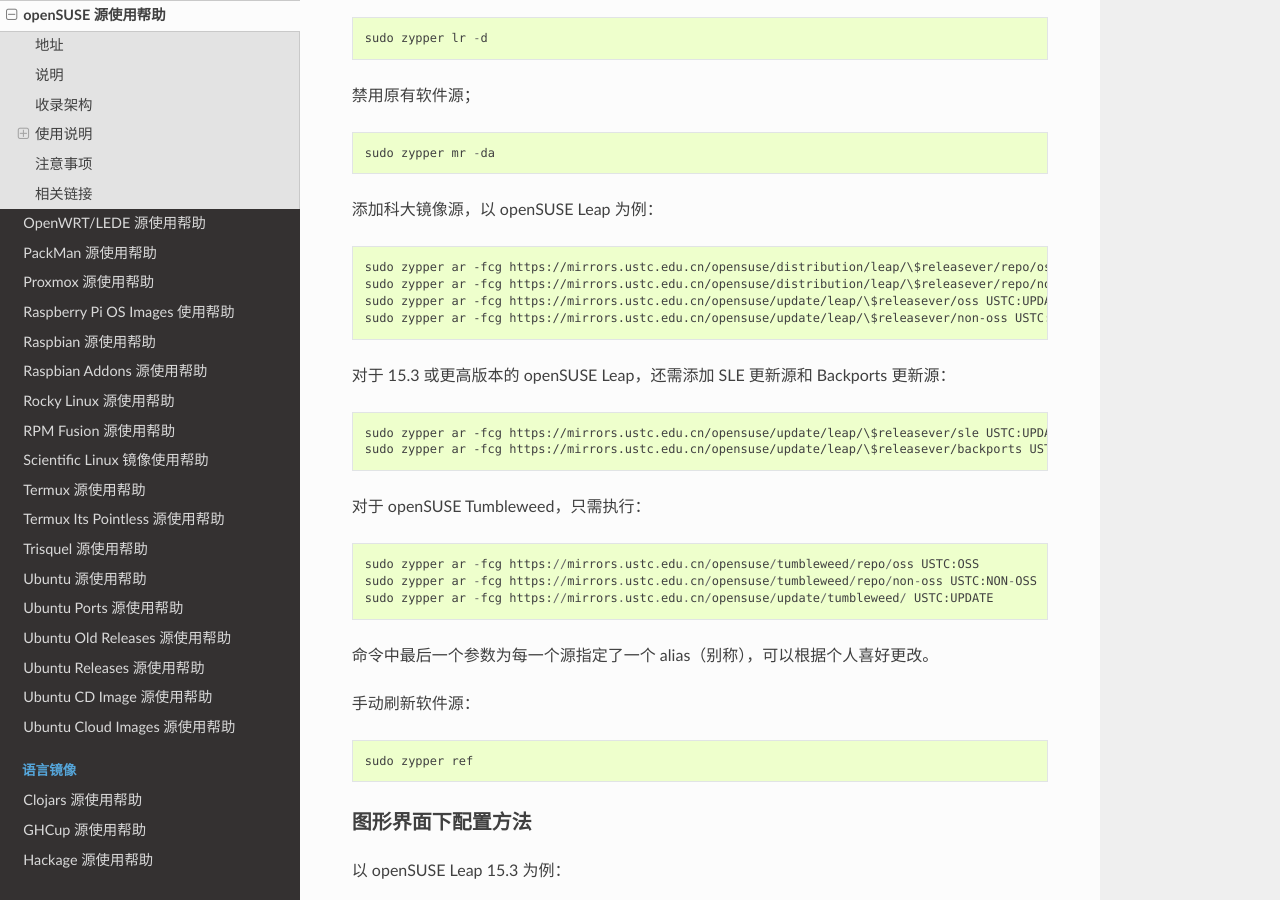
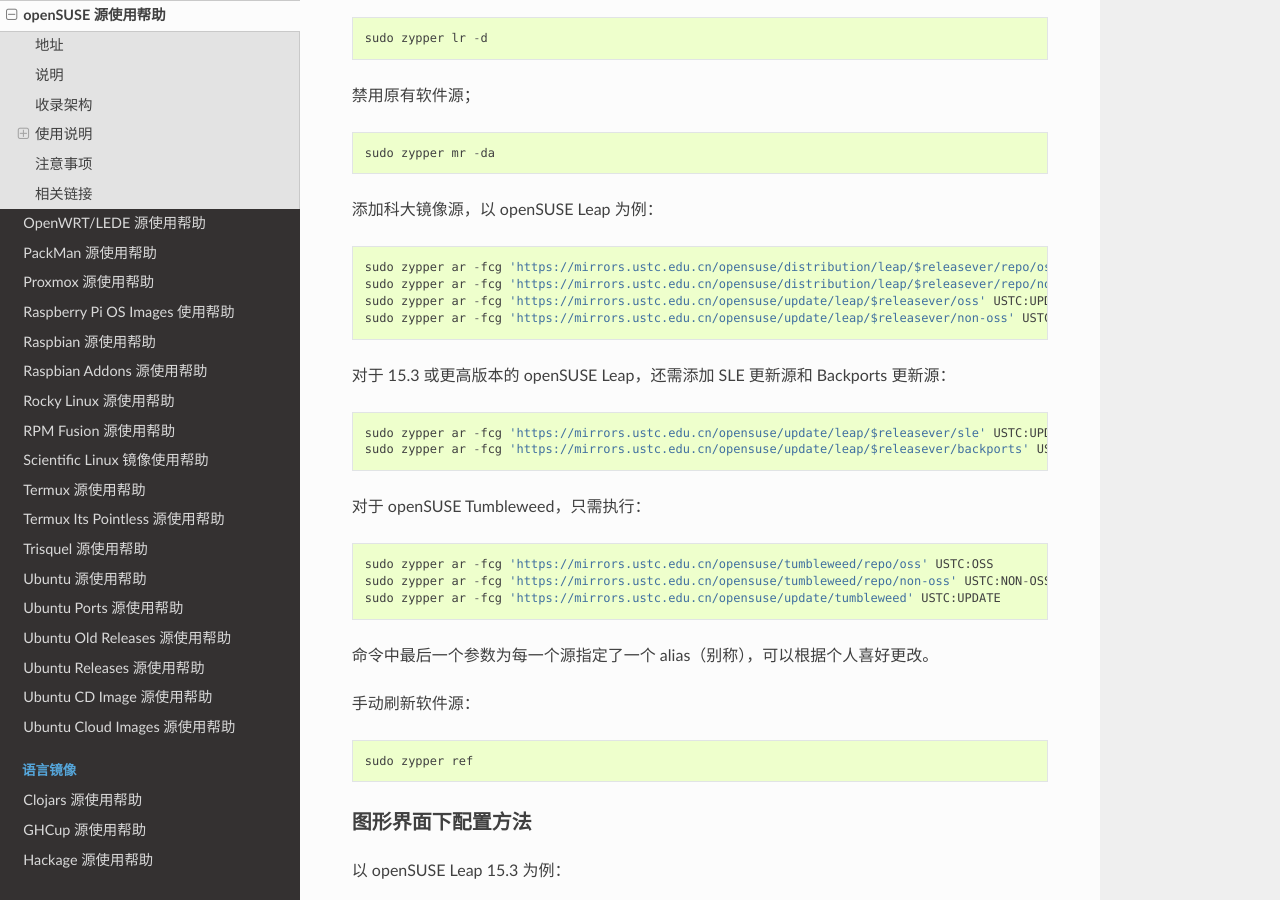
Before and after one commit to ustclug/mirrorhelp, a Sphinx documentation site: the page built from source/opensuse.rst, in a window 1280 px wide and 900 px high, scrolled down 757 px. Built offline with Sphinx 7.4.7 and the Read the Docs theme 2.0.0, drawn with Linux system fonts in a browser that asks for light colours; pages that are not in the unit, such as notebooks, are missing from menus.

Commit message:
Update opensuse.rst (#233)
* Update opensuse.rst

* Update opensuse.rst

* Update opensuse.rst

```diff
--- a/source/opensuse.rst
+++ b/source/opensuse.rst
@@ -42,25 +42,25 @@
 
 ::
 
-  sudo zypper ar -fcg https://mirrors.ustc.edu.cn/opensuse/distribution/leap/\$releasever/repo/oss USTC:OSS
-  sudo zypper ar -fcg https://mirrors.ustc.edu.cn/opensuse/distribution/leap/\$releasever/repo/non-oss USTC:NON-OSS
-  sudo zypper ar -fcg https://mirrors.ustc.edu.cn/opensuse/update/leap/\$releasever/oss USTC:UPDATE-OSS
-  sudo zypper ar -fcg https://mirrors.ustc.edu.cn/opensuse/update/leap/\$releasever/non-oss USTC:UPDATE-NON-OSS
+  sudo zypper ar -fcg 'https://mirrors.ustc.edu.cn/opensuse/distribution/leap/$releasever/repo/oss' USTC:OSS
+  sudo zypper ar -fcg 'https://mirrors.ustc.edu.cn/opensuse/distribution/leap/$releasever/repo/non-oss' USTC:NON-OSS
+  sudo zypper ar -fcg 'https://mirrors.ustc.edu.cn/opensuse/update/leap/$releasever/oss' USTC:UPDATE-OSS
+  sudo zypper ar -fcg 'https://mirrors.ustc.edu.cn/opensuse/update/leap/$releasever/non-oss' USTC:UPDATE-NON-OSS
 
 对于 15.3 或更高版本的 openSUSE Leap，还需添加 SLE 更新源和 Backports 更新源：
 
 ::
 
-  sudo zypper ar -fcg https://mirrors.ustc.edu.cn/opensuse/update/leap/\$releasever/sle USTC:UPDATE-SLE
-  sudo zypper ar -fcg https://mirrors.ustc.edu.cn/opensuse/update/leap/\$releasever/backports USTC:UPDATE-BACKPORTS
+  sudo zypper ar -fcg 'https://mirrors.ustc.edu.cn/opensuse/update/leap/$releasever/sle' USTC:UPDATE-SLE
+  sudo zypper ar -fcg 'https://mirrors.ustc.edu.cn/opensuse/update/leap/$releasever/backports' USTC:UPDATE-BACKPORTS
 
 对于 openSUSE Tumbleweed，只需执行：
 
 ::
 
-  sudo zypper ar -fcg https://mirrors.ustc.edu.cn/opensuse/tumbleweed/repo/oss USTC:OSS
-  sudo zypper ar -fcg https://mirrors.ustc.edu.cn/opensuse/tumbleweed/repo/non-oss USTC:NON-OSS
-  sudo zypper ar -fcg https://mirrors.ustc.edu.cn/opensuse/update/tumbleweed/ USTC:UPDATE
+  sudo zypper ar -fcg 'https://mirrors.ustc.edu.cn/opensuse/tumbleweed/repo/oss' USTC:OSS
+  sudo zypper ar -fcg 'https://mirrors.ustc.edu.cn/opensuse/tumbleweed/repo/non-oss' USTC:NON-OSS
+  sudo zypper ar -fcg 'https://mirrors.ustc.edu.cn/opensuse/update/tumbleweed' USTC:UPDATE
 
 命令中最后一个参数为每一个源指定了一个 alias（别称），可以根据个人喜好更改。
 
```
